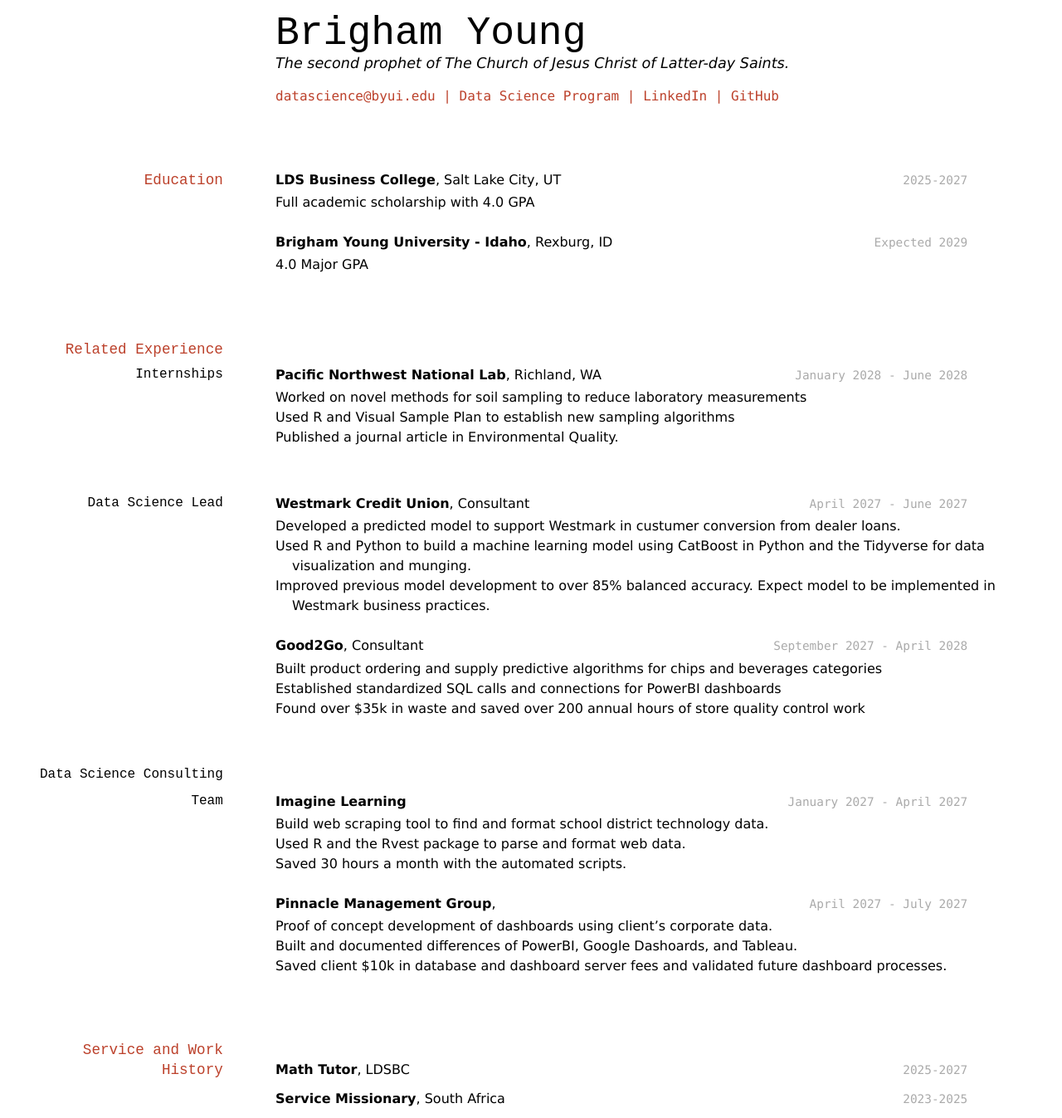
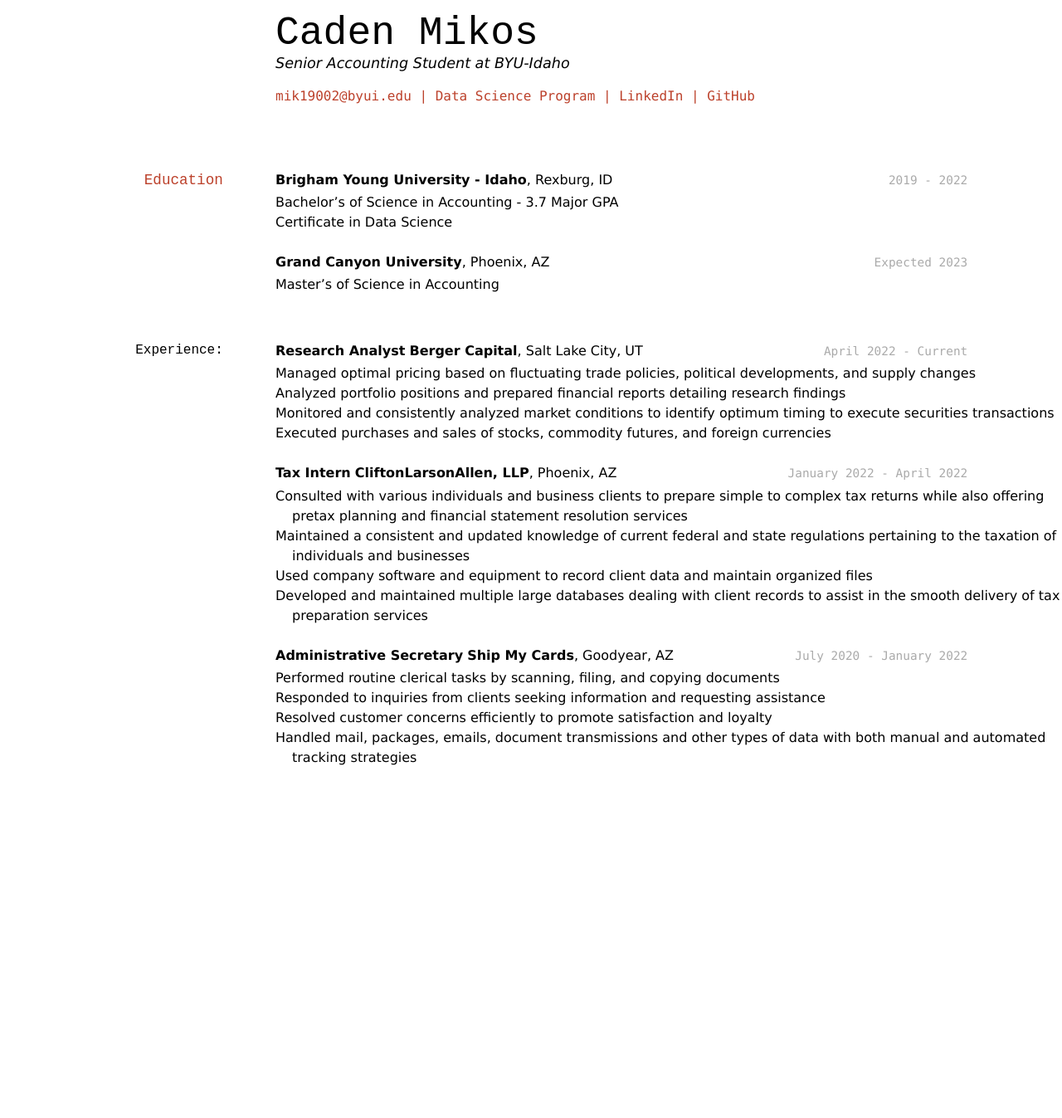
Before and after one commit to byuids-resumes/mikos_resume, a Jekyll site: the page built from docs/index.md, in a window 1280 px wide. Shown: the whole page at 83% size. Built offline with Jekyll 4.4.1, drawn with Linux system fonts in a browser that asks for light colours; after the commit the page ends 949 px from its top, so only the background shows below that.

Commit message:
Update index.md

```diff
--- a/docs/index.md
+++ b/docs/index.md
@@ -1,84 +1,61 @@
 ---
 layout: cv
-title: Brigham Young's Resume
+title: Caden Mikos's Resume
 ---
-# Brigham Young
-The second prophet of The Church of Jesus Christ of Latter-day Saints.
+# Caden Mikos
+Senior Accounting Student at BYU-Idaho
 
 <div id="webaddress">
-<a href="datascience@byui.edu">datascience@byui.edu</a>
+<a href="mik19002@byui.edu">mik19002@byui.edu</a>
 | <a href="https://byuidatascience.github.io/development.html">Data Science Program</a>
-| <a href="https://www.linkedin.com/groups/13537407/">LinkedIn</a>
-| <a href="https://github.com/byuids-resumes">GitHub</a>
+| <a href="https://www.linkedin.com/in/cadenmikos/">LinkedIn</a>
+| <a href="https://github.com/cadenmikos">GitHub</a>
 </div>
 
 <!-- https://www.monique.tech/the-art-of-markdown -->
 
 ## Education
 
-`2025-2027`
-__LDS Business College__, Salt Lake City, UT
-
-- Full academic scholarship with 4.0 GPA
-
-`Expected 2029`
+`2019 - 2022`
 __Brigham Young University - Idaho__, Rexburg, ID
 
-- 4.0 Major GPA
+- Bachelor's of Science in Accounting - 3.7 Major GPA
+- Certificate in Data Science
+
+`Expected 2023`
+__Grand Canyon University__, Phoenix, AZ
+
+- Master's of Science in Accounting
+
+### Experience:
 
 
-## Related Experience
+__Research Analyst__
+`April 2022 - Current`
+__Berger Capital__, Salt Lake City, UT
 
-### Internships
+- Managed optimal pricing based on fluctuating trade policies, political developments, and supply changes
+- Analyzed portfolio positions and prepared financial reports detailing research findings
+- Monitored and consistently analyzed market conditions to identify optimum timing to execute securities transactions
+- Executed purchases and sales of stocks, commodity futures, and foreign currencies
 
-`January 2028 - June 2028`
-__Pacific Northwest National Lab__, Richland, WA
+__Tax Intern__
+`January 2022 - April 2022`
+__CliftonLarsonAllen, LLP__, Phoenix, AZ
 
-- Worked on novel methods for soil sampling to reduce laboratory measurements
-- Used R and Visual Sample Plan to establish new sampling algorithms
-- Published a journal article in Environmental Quality.
+- Consulted with various individuals and business clients to prepare simple to complex tax returns while also offering pretax planning and financial statement resolution services
+- Maintained a consistent and updated knowledge of current federal and state regulations pertaining to the taxation of individuals and businesses
+- Used company software and equipment to record client data and maintain organized files
+- Developed and maintained multiple large databases dealing with client records to assist in the smooth delivery of tax preparation services
 
-### Data Science Lead
+__Administrative Secretary__
+`July 2020 - January 2022`
+__Ship My Cards__, Goodyear, AZ
 
-`April 2027 - June 2027`
-__Westmark Credit Union__, Consultant
-
-- Developed a predicted model to support Westmark in custumer conversion from dealer loans.
-- Used R and Python to build a machine learning model using CatBoost in Python and the Tidyverse for data visualization and munging.
-- Improved previous model development to over 85% balanced accuracy. Expect model to be implemented in Westmark business practices.
-
-`September 2027 - April 2028`
-__Good2Go__, Consultant
-
-- Built product ordering and supply predictive algorithms for chips and beverages categories
-- Established standardized SQL calls and connections for PowerBI dashboards
-- Found over $35k in waste and saved over 200 annual hours of store quality control work
-
-### Data Science Consulting Team
-
-`January 2027 - April 2027`
-__Imagine Learning__
-
-- Build web scraping tool to find and format school district technology data.
-- Used R and the Rvest package to parse and format web data.
-- Saved 30 hours a month with the automated scripts.
-
-`April 2027 - July 2027`
-__Pinnacle Management Group__,
-
-- Proof of concept development of dashboards using client's corporate data.
-- Built and documented differences of PowerBI, Google Dashoards, and Tableau.
-- Saved client $10k in database and dashboard server fees and validated future dashboard processes.
-
-
-## Service and Work History
-
-`2025-2027`
-__Math Tutor__, LDSBC
-
-
-`2023-2025`
-__Service Missionary__, South Africa
+- Performed routine clerical tasks by scanning, filing, and copying documents
+- Responded to inquiries from clients seeking information and requesting assistance
+- Resolved customer concerns efficiently to promote satisfaction and loyalty
+- Handled mail, packages, emails, document transmissions and other types of data with both manual and automated tracking strategies
 
 
 
```
